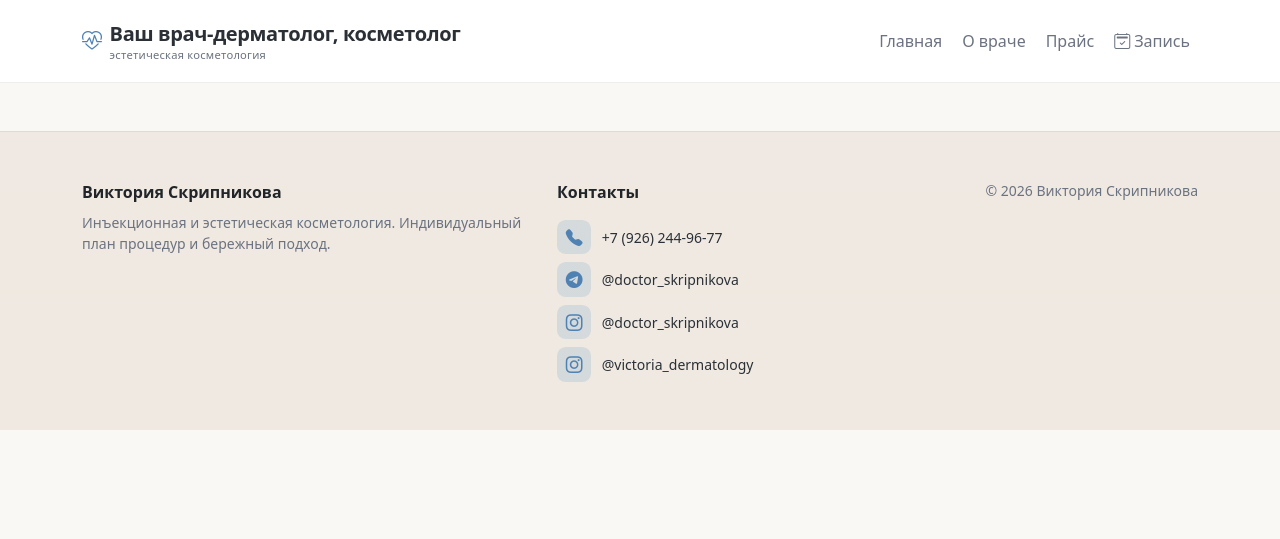
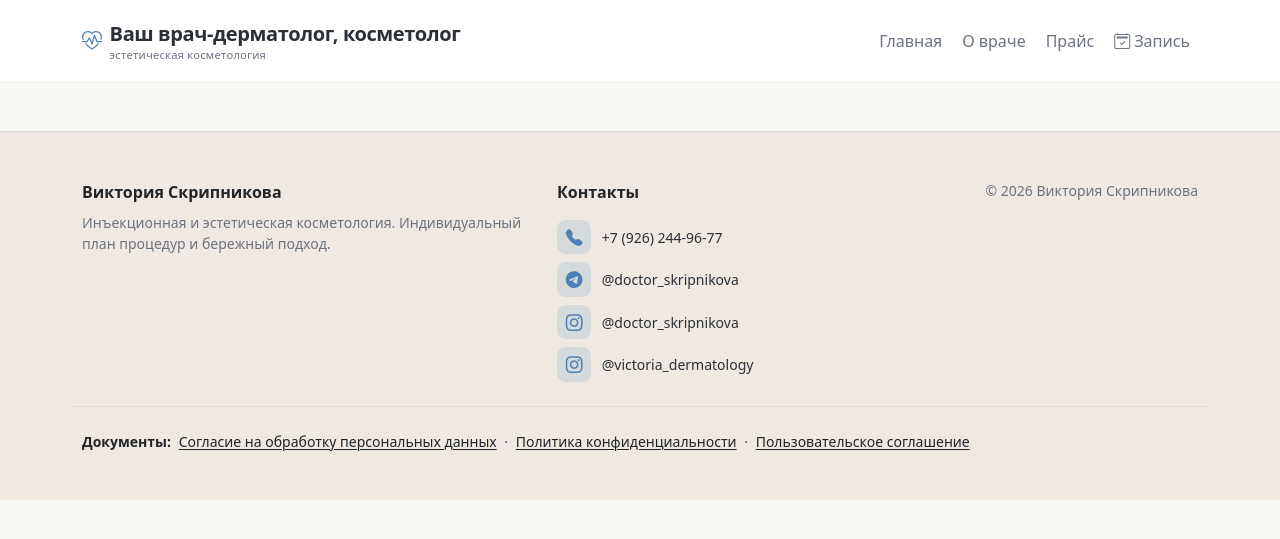
Before and after one commit to TokiWarthooth/DoctorSkripnikovaViktoria, a PHP site: template templates/base.html.twig in a window 1280 px wide. Shown: the top 539 px of the page. Run offline with PHP 8.4, Linux system fonts and the light colour scheme; the template is opened without the code that fills it, so the values that code supplies are empty; some libraries are stand-ins or nearby versions.

Commit message:
Add docs for site in footer and form

```diff
--- a/composer.json
+++ b/composer.json
@@ -1,6 +1,6 @@
 {
     "name": "doctor-skripnikova/viktoria-site",
-    "description": "Лёгкий лендинг врача с PHP API",
+    "description": "Сайт доктора Скрипниковой Виктории PHP API",
     "type": "project",
     "license": "MIT",
     "require": {
--- a/templates/base.html.twig
+++ b/templates/base.html.twig
@@ -12,6 +12,7 @@
             --ds-bg: #faf8f5;
             --ds-surface: #ffffff;
             --ds-text: #2a3036;
+            --ds-text-strong: #1e2329;
             --ds-muted: #6b7280;
             --ds-accent: #6b9ac4;
             --ds-accent-dark: #4f82b3;
@@ -88,11 +89,29 @@
             border-top: 1px solid var(--ds-border);
             color: var(--ds-muted);
         }
+        footer .ds-footer-legal {
+            border-top: 1px solid var(--ds-border);
+        }
         footer a {
             color: var(--ds-accent-dark);
             text-decoration: none;
         }
         footer a:hover { text-decoration: underline; }
+        a.ds-doc-link {
+            color: var(--ds-text-strong);
+            text-decoration: underline;
+            text-underline-offset: 0.14em;
+            text-decoration-thickness: 1px;
+        }
+        a.ds-doc-link:hover {
+            color: #14181c;
+        }
+        footer a.ds-doc-link {
+            color: var(--ds-text-strong);
+        }
+        footer a.ds-doc-link:hover {
+            color: #14181c;
+        }
         .footer-contact-item {
             display: inline-flex;
             align-items: center;
@@ -289,6 +308,18 @@
                     <p class="mb-0">&copy; {{ "now"|date("Y") }} Виктория Скрипникова</p>
                 </div>
             </div>
+            <div class="row mt-4 pt-4 ds-footer-legal">
+                <div class="col-12 small">
+                    <span class="fw-semibold text-dark">Документы:</span>
+                    <span class="ms-1">
+                        <a class="ds-doc-link" href="/docs/soglasie-obrabotka-pd.pdf" target="_blank" rel="noopener noreferrer">Согласие на обработку персональных данных</a>
+                    </span>
+                    <span class="text-muted px-1" aria-hidden="true">·</span>
+                    <a class="ds-doc-link" href="/docs/politika-konfidencialnosti.pdf" target="_blank" rel="noopener noreferrer">Политика конфиденциальности</a>
+                    <span class="text-muted px-1" aria-hidden="true">·</span>
+                    <a class="ds-doc-link" href="/docs/polzovatelskoe-soglashenie.pdf" target="_blank" rel="noopener noreferrer">Пользовательское соглашение</a>
+                </div>
+            </div>
         </div>
     </footer>
 
--- a/templates/contact.html.twig
+++ b/templates/contact.html.twig
@@ -39,9 +39,8 @@
                         <label class="form-label" for="c_message">Сообщение *</label>
                         <textarea class="form-control" id="c_message" name="message" rows="5" required placeholder="Удобное время связи или кратко опишите запрос"></textarea>
                     </div>
-                    <div class="mb-3 form-check">
-                        <input class="form-check-input" type="checkbox" id="c_privacy" name="privacy" required>
-                        <label class="form-check-label" for="c_privacy">Согласен(на) на обработку персональных данных *</label>
+                    <div class="mb-3">
+                        {% include '_consent_privacy.html.twig' with { privacy_id: 'c_privacy' } %}
                     </div>
                     <button type="submit" class="btn btn-accent btn-lg w-100"><i class="bi bi-send me-2"></i>Отправить</button>
                     <div class="js-form-result mt-3"></div>
--- a/templates/index.html.twig
+++ b/templates/index.html.twig
@@ -123,10 +123,7 @@
                                 <textarea class="form-control" id="l_message" name="message" rows="4" required placeholder="Кратко опишите запрос или удобное время связи"></textarea>
                             </div>
                             <div class="col-12">
-                                <div class="form-check">
-                                    <input class="form-check-input" type="checkbox" id="l_privacy" name="privacy" required>
-                                    <label class="form-check-label small" for="l_privacy">Согласен(на) на обработку персональных данных *</label>
-                                </div>
+                                {% include '_consent_privacy.html.twig' with { privacy_id: 'l_privacy' } %}
                             </div>
                             <div class="col-12 d-grid">
                                 <button type="submit" class="btn btn-accent btn-lg"><i class="bi bi-send me-2"></i>Отправить</button>
```
Also changed, not shown: 3 other files.
